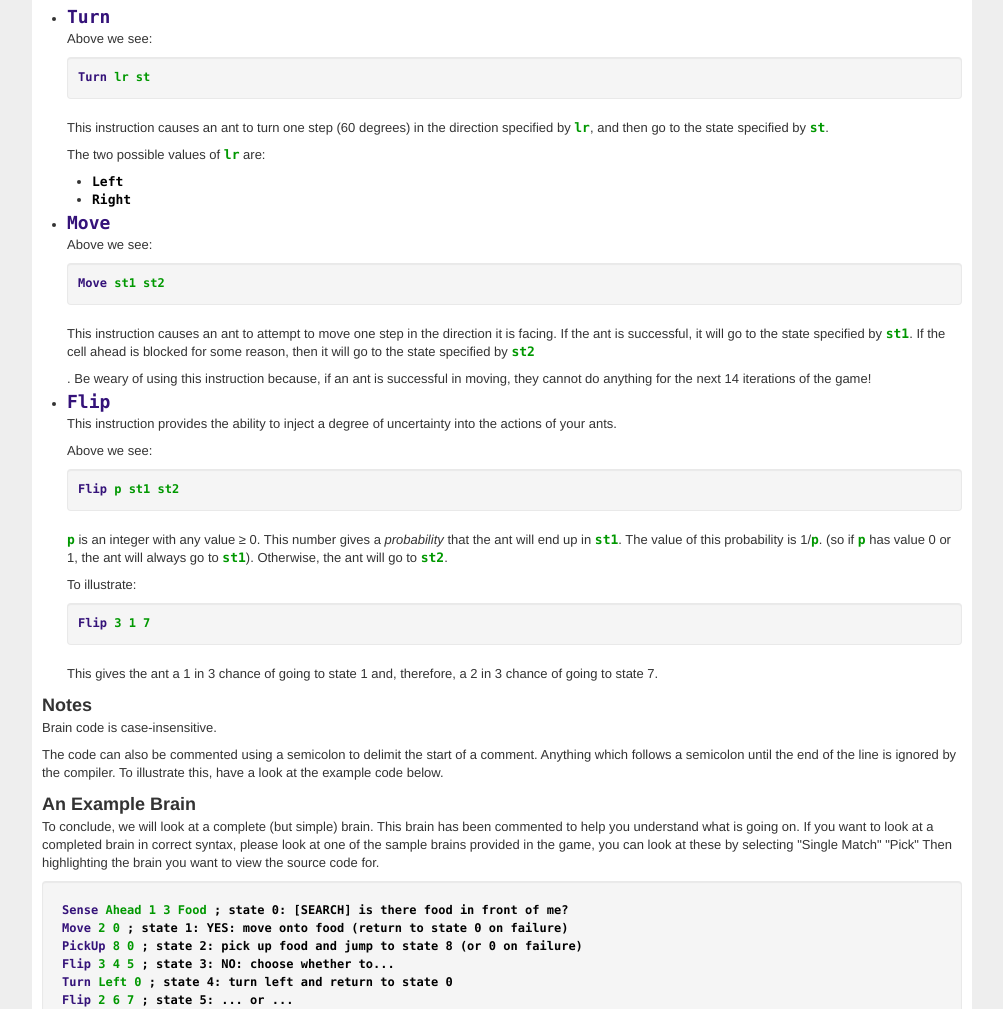
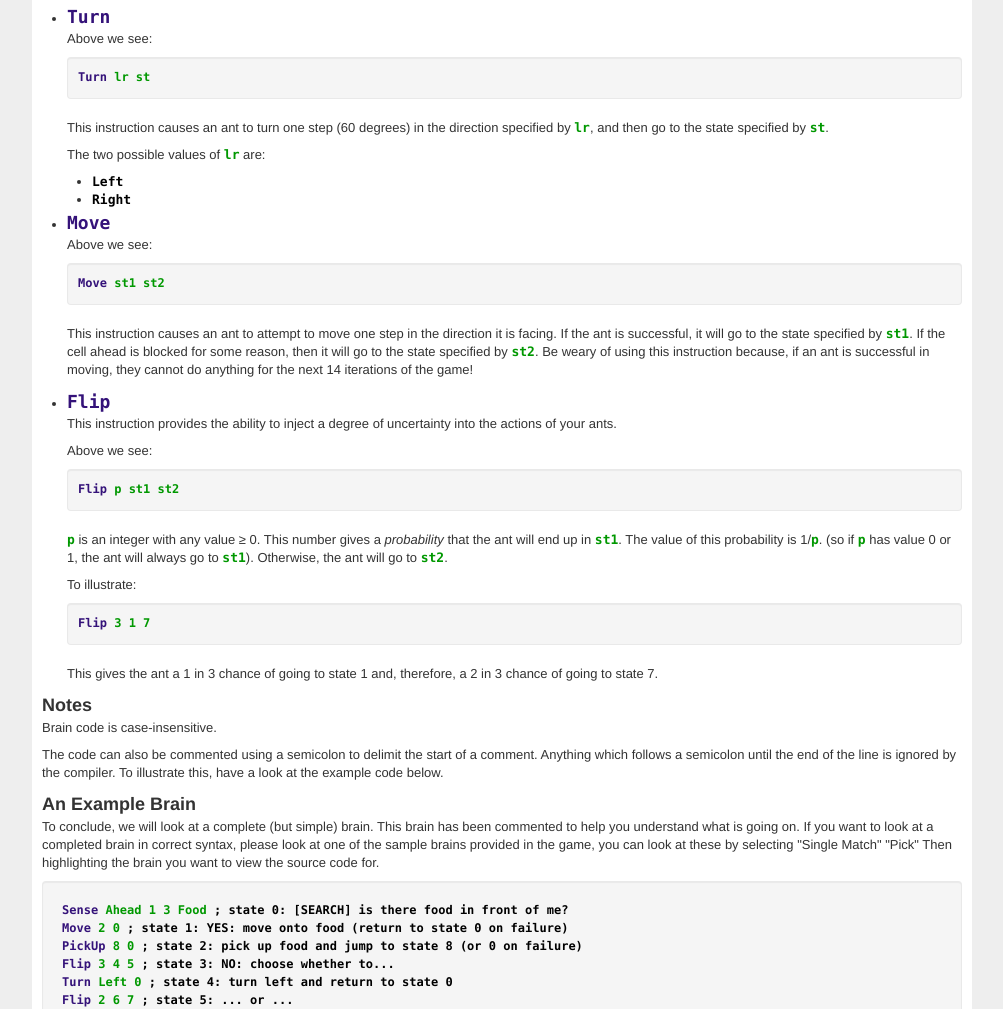
Before and after one commit to ds300/AntGame, a plain HTML site: page src/view/dirTree/tutorial.html in a window 1280 px wide. Shown: the part 7700-8709 px from the top of the page, without its empty margins (138-1141 px from the left). Drawn offline with nearby package versions, Linux system fonts and the light colour scheme; files that its build step writes are made by us from their sources.

Commit message:
yet another typo

```diff
--- a/src/view/dirTree/tutorial.html
+++ b/src/view/dirTree/tutorial.html
@@ -398,7 +398,7 @@
 									<h3 class="antcode bleu">Move</h3>
 									<p>Above we see:</p>
 									<pre class="well antcode thinner"><span class="bleu">Move</span> st1 st2</pre>
-									<p>This instruction causes an ant to attempt to move one step in the direction it is facing. If the ant is successful, it will go to the state specified by <span class="antcode">st1</span>. If the cell ahead is blocked for some reason, then it will go to the state specified by <span class="antcode">st2</span></p>. Be weary of using this instruction because, if an ant is successful in moving, they cannot do anything for the next 14 iterations of the game!
+									<p>This instruction causes an ant to attempt to move one step in the direction it is facing. If the ant is successful, it will go to the state specified by <span class="antcode">st1</span>. If the cell ahead is blocked for some reason, then it will go to the state specified by <span class="antcode">st2</span>. Be weary of using this instruction because, if an ant is successful in moving, they cannot do anything for the next 14 iterations of the game!</p>
 								</li>
 								<li>
 									<a name="brainsflip"></a>
```
